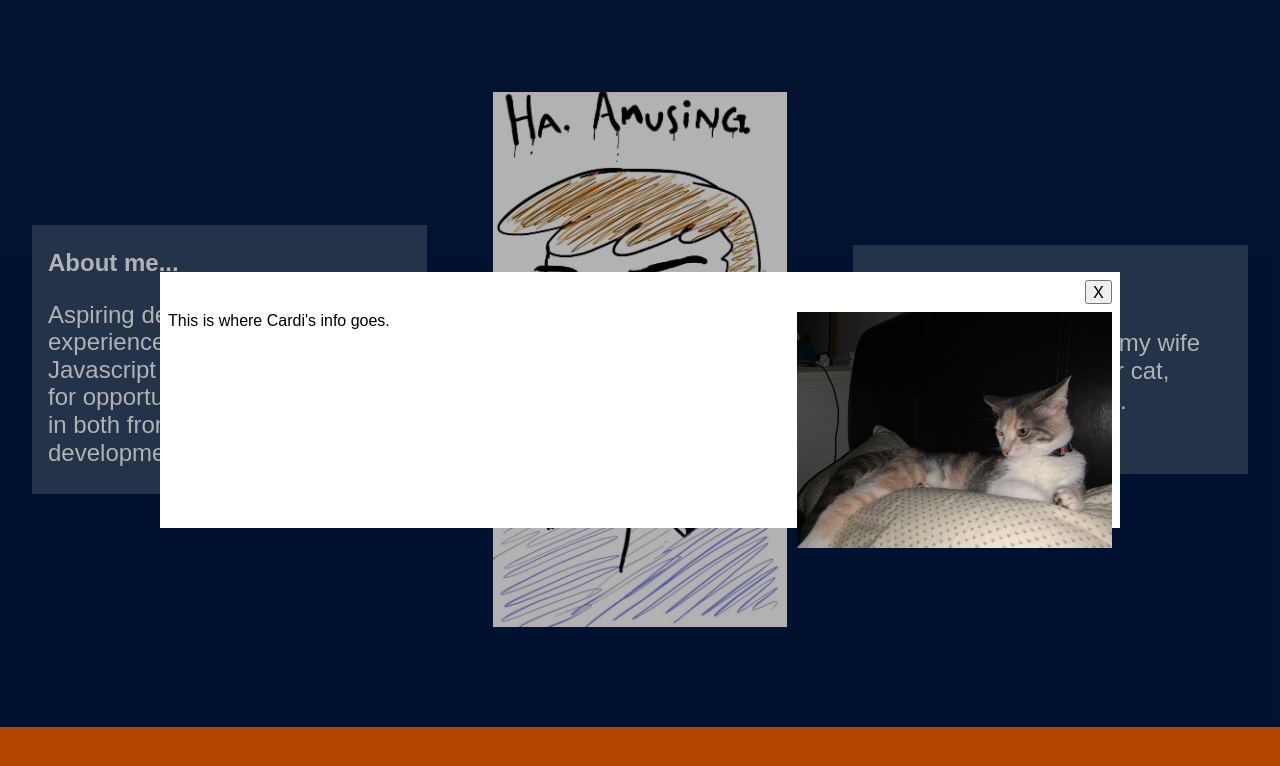
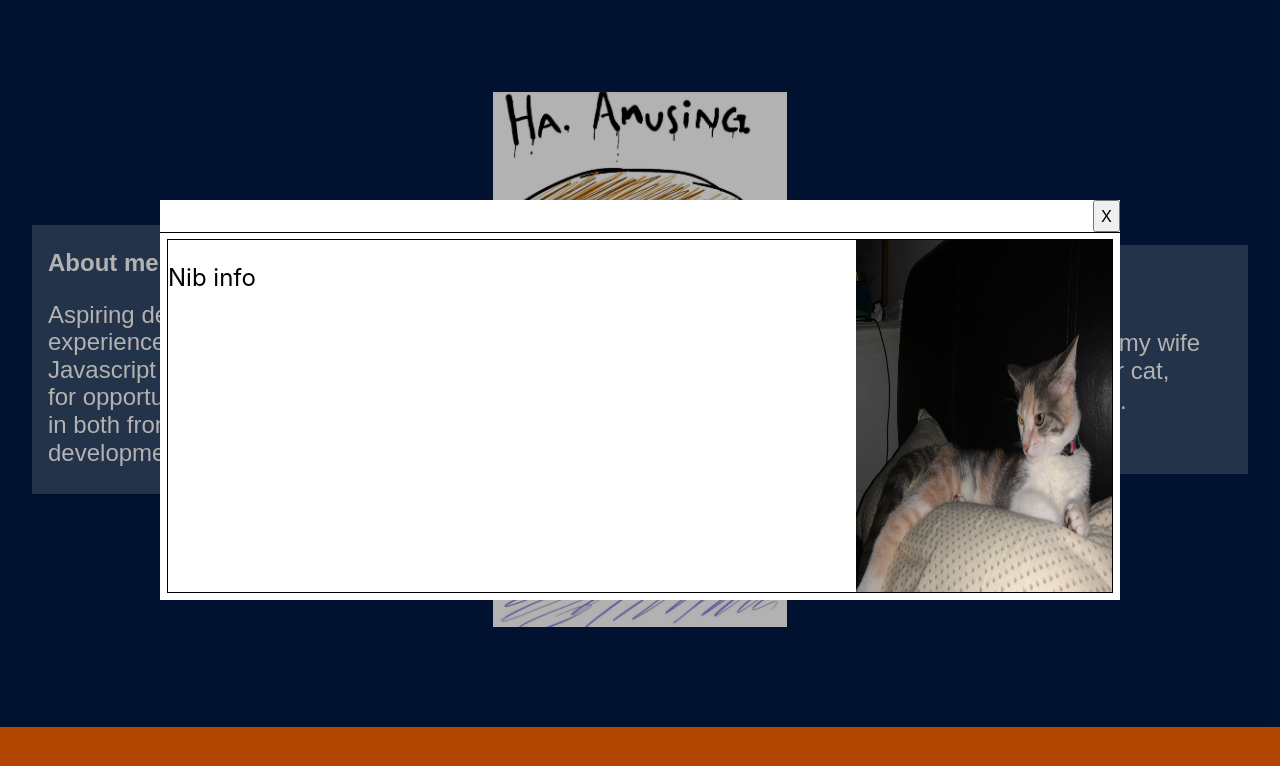
Before and after one commit to heyitsaking/heyitsaking.github.io, a React (Create React App) app: page / in a window 1280 px wide. Both pictures are taken after a click on the button "Cardi". Shown: the part 808-1574 px from the top of the page. Built offline with nearby package versions, Linux system fonts and the light colour scheme.

Commit message:
nib info base

```diff
--- a/src/App.js
+++ b/src/App.js
@@ -20,15 +20,17 @@ class App extends React.Component {
         return (
             <div>
                 <div className={(route === 'main') ? 'dn' : 'cardiInfo db bg-black-30 h-100 w-100 flex items-center justify-center'}>
-                    <div className={`h5 w-75 bg-white`}>
-                        <div className="mw-66 flex flex-row-reverse flex-wrap">
-                            <button className={`ma2`}>X</button>
+                    <div className={`h-50-ns h-auto w-75 bg-white overflow-hidden flex flex-column`}>
+                        <div className={`outline h2 flex flex-row-reverse`}>
+                            <button className={``}>X</button>
                         </div>
-                        <div className={`avenir mh2 flex flex-row`}>
-                            <div className={`w-two-thirds`}>This is where Cardi's info goes.</div>
+                        <div className={`outline h-inherited ma2 flex flex-auto flex-row-ns flex-column`}>
+                            <p className={`f3 w9 w-75`}>
+                                Nib info
+                            </p>
                             <img src={require('./nib.jpg')}
                                  alt={`Cardi`}
-                                 className={`w-third`}
+                                 className={`mw5-ns`}
                             />
                         </div>
                     </div>
--- a/src/components/InfoPanel/InfoPanel.css
+++ b/src/components/InfoPanel/InfoPanel.css
@@ -3,6 +3,6 @@
     width: 100%;
 }
 
-img {
+.profile-image {
     max-height: 100%;
 }
--- a/src/components/InfoPanel/InfoPanel.js
+++ b/src/components/InfoPanel/InfoPanel.js
@@ -23,6 +23,7 @@ const InfoPanel = ({bgColor, cardTitle, cardType, onLinkClick}) => {
                             <div className="bg-transparent h-100 flex justify-center">
                                 <img src={require('./profile.jpg')}
                                      alt={`Arturo King`}
+                                     className={`profile-image`}
                                      />
                             </div>
                         </div>
```
